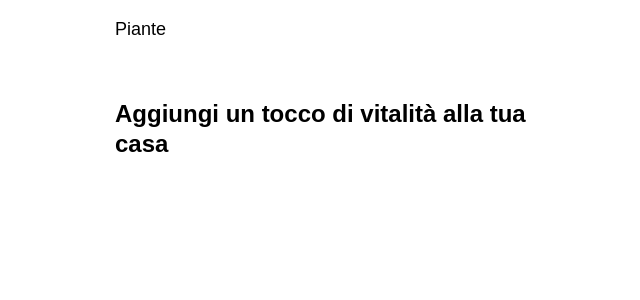
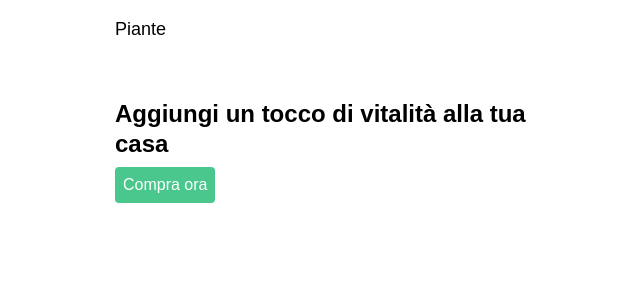
Before and after one commit to riccardofano/ecommerce-piante, a Next.js app: page / in a window 1280 px wide. Shown: the top 300 px of the page, without its empty margins (181-821 px from the left). Built offline with nearby package versions, Linux system fonts and the light colour scheme.

Commit message:
export button into its own component

```diff
--- /dev/null
+++ b/components/button.tsx
@@ -0,0 +1,11 @@
+interface buttonProps {
+  children: React.ReactNode;
+}
+
+export default function button({ children }: buttonProps) {
+  return (
+    <button className="bg-green p-2 rounded mt-2 text-white text-center">
+      {children}
+    </button>
+  );
+}
--- a/components/hero.tsx
+++ b/components/hero.tsx
@@ -1,3 +1,5 @@
+import Btn from "../components/button";
+
 const hero = require("../public/hero.jpg?resize&size=1000");
 
 export default function Hero() {
@@ -11,9 +13,7 @@ export default function Hero() {
           <h1 className="text-2xl font-bold w-4/6">
             Aggiungi un tocco di vitalità alla tua casa
           </h1>
-          <button className="bg-green-500 p-2 rounded mt-2 text-white text-center">
-            Compra ora
-          </button>
+          <Btn>Compra ora</Btn>
         </div>
       </div>
     </>
```
